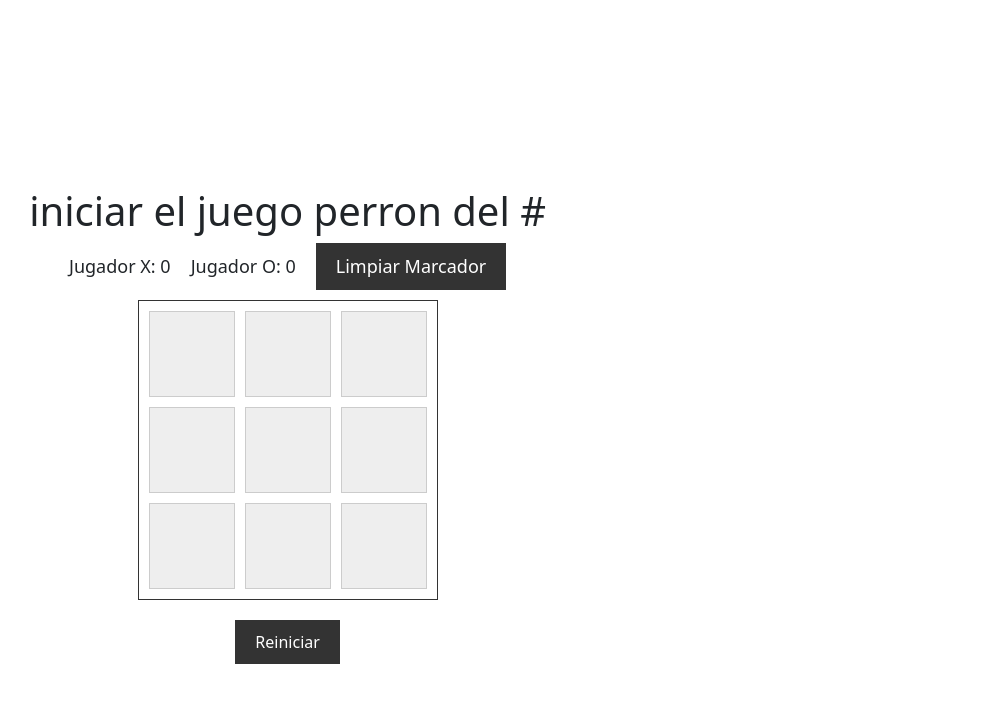
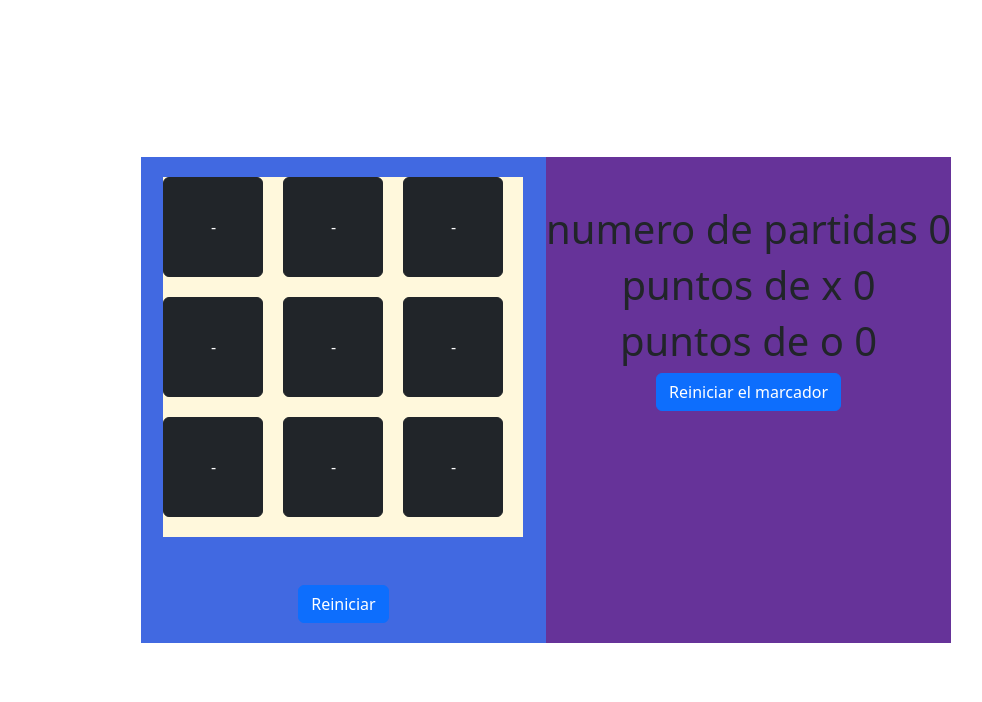
Before and after one commit to zapata05/proyecto_7veu, a Vue app in the folder veu/mi_primer_veo/: page / in a window 1280 px wide. Shown: the top 702 px of the page, without its empty margins (94-1076 px from the left). Built offline with nearby package versions, Linux system fonts and the light colour scheme.

Commit message:
nombre padre me falta el diseño toy pal pero xc

```diff
--- a/veu/mi_primer_veo/src/App.vue
+++ b/veu/mi_primer_veo/src/App.vue
@@ -1,189 +1,251 @@
+
+<script setup>
+import { ref } from 'vue';
+let array=ref(["-","-","-","-","-","-","-","-","-"])
+let turno= ref("X")
+let msge=ref(false)
+let partidas= ref(0)
+let px= ref(0)
+let po= ref(0)
+function reiniciarmarc(){
+po.value=0;
+px.value=0;
+partidas.value=0;
+}
+var valoresActuales = [];
+function reiniciar() {
+    // Guardar los valores actuales en el arreglo
+    valoresActuales.push(array.value[0]);
+    valoresActuales.push(array.value[1]);
+    valoresActuales.push(array.value[2]);
+    valoresActuales.push(array.value[3]);
+    valoresActuales.push(array.value[4]);
+    valoresActuales.push(array.value[5]);
+    valoresActuales.push(array.value[6]);
+    valoresActuales.push(array.value[7]);
+    valoresActuales.push(array.value[8]);
+
+    // Reiniciar los valores a sus valores iniciales
+    array.value[0] ="-";
+    array.value[1]="-";
+    array.value[2]="-";
+    array.value[3] ="-";
+    array.value[4]="-";
+    array.value[5]="-";
+    array.value[6] ="-";
+    array.value[7]="-";
+    array.value[8]="-";
+
+    document.getElementById("Button1").disabled = false;
+    document.getElementById("Button2").disabled = false;
+    document.getElementById("Button3").disabled = false;
+    document.getElementById("Button4").disabled = false;
+    document.getElementById("Button5").disabled = false;
+    document.getElementById("Button6").disabled = false;
+    document.getElementById("Button7").disabled = false;
+    document.getElementById("Button8").disabled = false;
+    document.getElementById("Button9").disabled = false;
+
+    msge.value=false
+  }
+const cambiar=(i)=>{
+  if (turno.value =="X")
+   {
+    array.value[i]="X"
+    turno.value ="O"
+  }
+  else {
+    array.value[i] ="O"
+    turno.value="X"
+  }
+ganador()
+bloquear()
+  }
+
+  const ganador=()=>{
+    if(array.value[0] == array.value[1] && array.value[1] == array.value[2] && array.value[0] !== "-" && array.value[1] !=="-" && array.value[2] !== "-")
+  {
+    msge.value=true
+    turno.value=array.value[0]
+    partidas.value++
+    if(array.value[0]=="X")
+    px.value++
+    else
+    po.value++
+  }
+  if(array.value[3] == array.value[4] && array.value[4] == array.value[5] && array.value[3] !== "-" && array.value[4] !=="-" && array.value[5] !== "-")
+  {
+    msge.value=true
+    turno.value=array.value[3]
+    partidas.value++
+    if(array.value[3]=="X")
+    px.value++
+    else
+    po.value++
+  }
+  if(array.value[6] == array.value[7] && array.value[7] == array.value[8] && array.value[6] !== "-" && array.value[7] !=="-" && array.value[8] !== "-")
+  {
+    msge.value=true
+    turno.value=array.value[6]
+    partidas.value++
+    if(array.value[6]=="X")
+    px.value++
+    else
+    po.value++
+  }
+  if(array.value[0] == array.value[3] && array.value[3] == array.value[6] && array.value[0] !== "-" && array.value[3] !=="-" && array.value[6] !== "-")
+  {
+    msge.value=true
+    turno.value=array.value[0]
+    partidas.value++
+    if(array.value[0]=="X")
+    px.value++
+    else
+    po.value++
+  }
+  if(array.value[1] == array.value[4] && array.value[4] == array.value[7] && array.value[1] !== "-" && array.value[4] !=="-" && array.value[7] !== "-")
+  {
+    msge.value=true
+    turno.value=array.value[1]
+    partidas.value++
+    if(array.value[1]=="X")
+    px.value++
+    else
+    po.value++
+  }
+  if(array.value[2] == array.value[5] && array.value[5] == array.value[8] && array.value[2] !== "-" && array.value[5] !=="-" && array.value[8] !== "-")
+  {
+    msge.value=true
+    turno.value=array.value[2]
+    partidas.value++
+    if(array.value[2]=="X")
+    px.value++
+    else
+    po.value++
+  }
+  if(array.value[0] == array.value[4] && array.value[4] == array.value[8] && array.value[0] !== "-" && array.value[4] !=="-" && array.value[8] !== "-")
+  {
+    msge.value=true
+    turno.value=array.value[0]
+    partidas.value++
+    if(array.value[0]=="X")
+    px.value++
+    else
+    po.value++
+  }
+  if(array.value[2] == array.value[4] && array.value[4] == array.value[6] && array.value[2] !== "-" && array.value[4] !=="-" && array.value[6] !== "-")
+  {
+    msge.value=true
+    turno.value=array.value[2]
+    partidas.value++
+    if(array.value[2]=="X")
+    px.value++
+    else
+    po.value++
+  }
+  }
+
+  const bloquear=()=>{
+    if (msge.value==true) {
+    document.getElementById("Button1").disabled = true;
+    document.getElementById("Button2").disabled = true;
+    document.getElementById("Button3").disabled = true;
+    document.getElementById("Button4").disabled = true;
+    document.getElementById("Button5").disabled = true;
+    document.getElementById("Button6").disabled = true;
+    document.getElementById("Button7").disabled = true;
+    document.getElementById("Button8").disabled = true;
+    document.getElementById("Button9").disabled = true;
+  }
+
+  }
+
+
+</script>
 <template>
 
-  <div class="game">
-    <h1 >iniciar el juego perron del #</h1>
-    <div class="scoreboard">
-      <div class="player-score">
-        Jugador X: {{ xScore }}
+  <div class="container text-center " style=" background-color: royalblue; display:flexbox;">
+    <div id="pepe" style="background-color: cornsilk; align-self:center; align-content:center;">
+<div class="d-flex justify-content-flex-start align-content-center"  style="margin-block-end: 20px;">
+<button id="Button1" :class="array[0] != '-'? 'btn btn-success disabled':'btn btn-dark'  " style="height: 100px; width: 100px; margin-right: 20px; " @click="cambiar(0)" >{{ array[0] }}</button>
+<button id="Button2" :class="array[1] != '-'? 'btn btn-success disabled':'btn btn-dark'"  style="height: 100px; width: 100px; margin-right: 20px;" @click="cambiar(1)">{{ array[1] }}</button>
+<button id="Button3" :class="array[2] != '-'? 'btn btn-success disabled':'btn btn-dark'" style="height: 100px; width: 100px; margin-right: 20px;" @click="cambiar(2)">{{ array[2] }}</button>
 </div>
-      <div class="player-score">
-        Jugador O: {{ oScore }}
+<div class="d-flex justify-content-flex-start aline-content-center" style="margin-block-end: 20px;">
+<button id="Button4" :class="array[3] != '-'? 'btn btn-success disabled':'btn btn-dark'" style="height: 100px; width: 100px; margin-right: 20px;" @click="cambiar(3)" >{{ array[3] }}</button>
+<button id="Button5" :class="array[4] != '-'? 'btn btn-success disabled':'btn btn-dark'" style="height: 100px; width: 100px; margin-right: 20px;" @click="cambiar(4)">{{ array[4] }}</button>
+<button id="Button6" :class="array[5] != '-'? 'btn btn-success disabled':'btn btn-dark'" style="height: 100px; width: 100px; margin-right: 20px;" @click="cambiar(5)">{{ array[5] }}</button>
 </div>
-      <button @click="resetScores">Limpiar Marcador</button>
-    </div>
-    <div class="board">
-      <div
-        class="cell"
-        v-for="(cell, index) in cells"
-        :key="index"
-        @click="handleCellClick(index)"
-        :class="{ 'cell-selected': cell !== '' }"
-      >
-        {{ cell }}
+<div class="d-flex justify-content-flex-start aline-content-center" style="margin-block-end: 20px;">
+<button id="Button7" :class="array[6] != '-'? 'btn btn-success disabled':'btn btn-dark'" style="height: 100px; width: 100px; margin-right: 20px;" @click="cambiar(6)">{{ array[6] }}</button>
+<button id="Button8" :class="array[7] != '-'? 'btn btn-success disabled':'btn btn-dark'" style="height: 100px; width: 100px; margin-right: 20px; " @click="cambiar(7)">{{ array[7] }}</button>
+<button id="Button9" :class="array[8] != '-'? 'btn btn-success disabled':'btn btn-dark'" style="height: 100px; width: 100px; margin-right: 20px; " @click="cambiar(8)">{{ array[8] }}</button>
 </div>
 </div>
-    <div class="message" v-if="winner">
-      ¡{{ winner }} ha ganado el juego!
+<br>
+<br>
+<button class="btn btn-primary" @click="reiniciar()">Reiniciar </button>
+
 </div>
-    <div class="button-container">
-      <button @click="resetGame" :disabled="!winner">Reiniciar</button>
+
+<div class="container2 text-center" style=" background-color: rebeccapurple; display:flexbox;">
+<div style="height: 25px; font-size:xx-large;" v-show="msge">  el ganador es {{turno}}
   </div>
+  <br>
+  <br>
+  <h1>  numero de partidas {{partidas  }}</h1>
+  <h1> puntos de x {{px  }}</h1>
+  <h1>  puntos de o {{po }}</h1>
+  <button class="btn btn-primary" @click="reiniciarmarc()">Reiniciar el marcador</button>
     </div>
+
 </template>
-
-<script>
-export default {
-  data() {
-    return {
-      cells: Array(9).fill(""),
-      currentPlayer: "X",
-      winner: null,
-      winningCombinations: [
-        [0, 1, 2],
-        [3, 4, 5],
-        [6, 7, 8],
-        [0, 3, 6],
-        [1, 4, 7],
-        [2, 5, 8],
-        [0, 4, 8],
-        [2, 4, 6]
-      ],
-      xScore: 0,
-      oScore: 0
-    };
-  },
-  methods: {
-    handleCellClick(index) {
-      if (!this.cells[index] && !this.winner && !this.isBoardFull()) {
-        this.cells[index] = this.currentPlayer;
-        this.checkWinner();
-        this.currentPlayer = this.currentPlayer === "X" ? "O" : "X";
-      }
-    },
-    checkWinner() {
-      for (let combination of this.winningCombinations) {
-        const [a, b, c] = combination;
-        if (
-          this.cells[a] &&
-          this.cells[a] === this.cells[b] &&
-          this.cells[a] === this.cells[c]
-        ) {
-          this.winner = this.cells[a];
-          this.updateScore();
-          break;
-        }
-      }
-      if (!this.winner && this.isBoardFull()) {
-        this.winner = "Empate";
-      }
-    },
-    updateScore() {
-      if (this.winner === "X") {
-        this.xScore++;
-      } else if (this.winner === "O") {
-        this.oScore++;
-      }
-    },
-    isBoardFull() {
-      return this.cells.every(cell => cell !== "");
-    },
-    resetGame() {
-      this.cells = Array(9).fill("");
-      this.currentPlayer = "X";
-      this.winner = null;
-    }
-  },
-  resetScores() {
-      this.xScore = 0;
-      this.oScore = 0;
-    }
-
-};
-</script>
-
 <style>
-/* Estilos adicionales para el marcador */
-.scoreboard {
-  display: flex;
-  justify-content: space-around;
-  align-items: center;
-  margin-bottom: 10px;
-  font-size: 18px;
-}
-
-.player-score {
-  margin-right: 20px;
-}
-
-/* Estilos previos mantenidos */
-.game {
-  display: flex;
-  flex-direction: column;
-  align-items: center;
-  margin-top: 50px;
-}
-
-.h1 {
-  display: flex;
+#pepe{
+  display:grid;
+ align-self: center;
   align-items: center;
   align-content: center;
 }
+.container {
+  background-color: khaki;
+  align-items: center;
+  display: flex;
+  flex-direction: column;
+  justify-content: center;
+  padding: 20px;
+}
 
 .board {
-  display: grid;
-  grid-template-columns: repeat(3, 1fr);
-  grid-template-rows: repeat(3, 1fr);
-  grid-gap: 10px;
-  width: 300px;
-  height: 300px;
-  background-color: #fff;
-  border: 1px solid #333;
-  padding: 10px;
+  display: flex;
+  flex-wrap: wrap;
+  justify-content: center;
+  margin-bottom: 20px;
 }
 
 .cell {
-  display: flex;
-  align-items: center;
-  justify-content: center;
-  background-color: #eee;
-  border: 1px solid #ccc;
-  font-size: 48px;
-  cursor: pointer;
-  transition: background-color 0.3s ease;
-}
-
-.cell-selected {
-  background-color: #d414148a;
-  color: #fff;
-}
-
-.cell:hover:not(.cell-selected) {
-  background-color: #ddd;
-}
-
-.cell.disabled {
-  cursor: not-allowed;
-  background-color: #ccc;
+  height: 100px;
+  width: 100px;
+  margin-right: 20px;
+  font-size: 24px;
 }
 
 .button-container {
   margin-top: 20px;
 }
 
-button {
-  padding: 10px 20px;
-  font-size: 18px;
-  background-color: #333;
-  color: #fff;
-  border: none;
-  border: none;
-  cursor: pointer;
+.button-container button {
+  margin-right: 10px;
 }
-.player-score {
-  margin-right: 20px;
+
+.message {
+  height: 25px;
+  font-size: 28px;
+  font-weight: bold;
 }
-.message {
-  margin-top: 20px;
+
+h1 {
   font-size: 24px;
+  margin-bottom: 10px;
 }
 </style>
```
Lines whose indentation alone changed are shown as unchanged.
